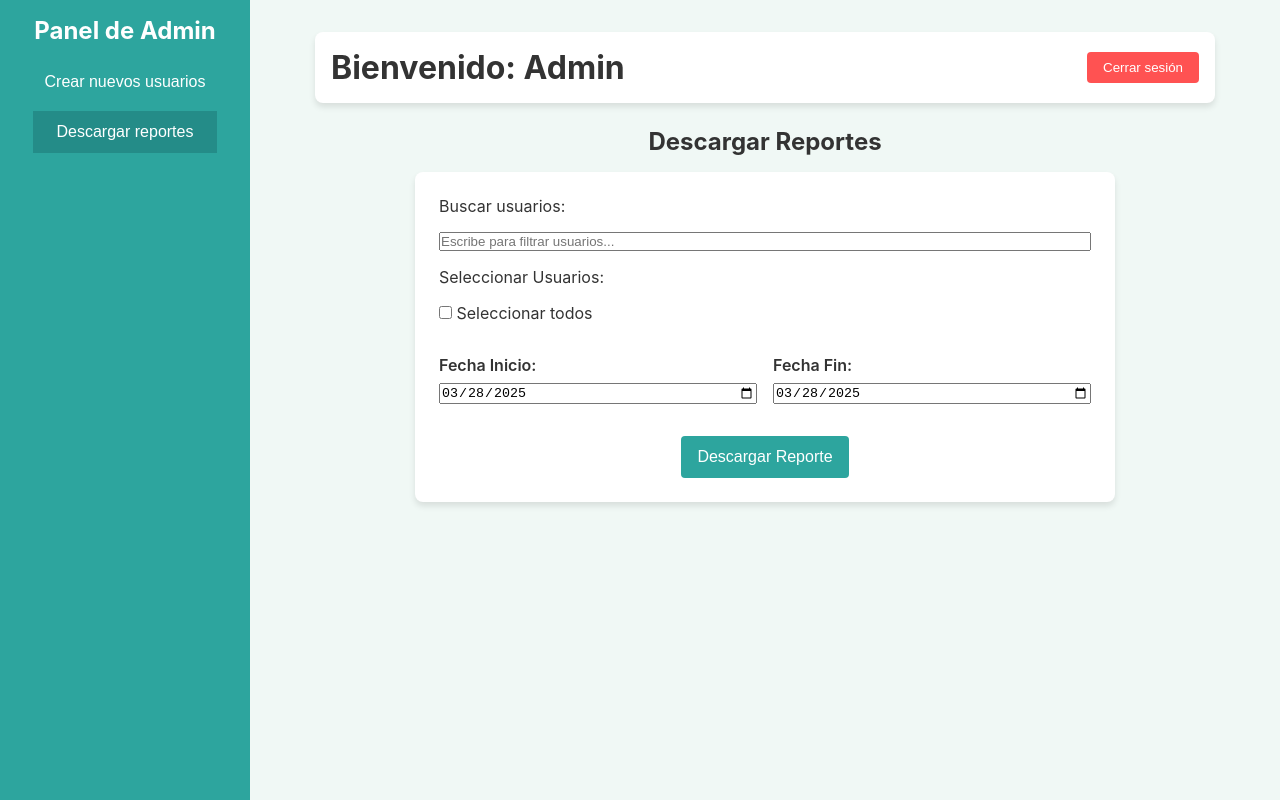
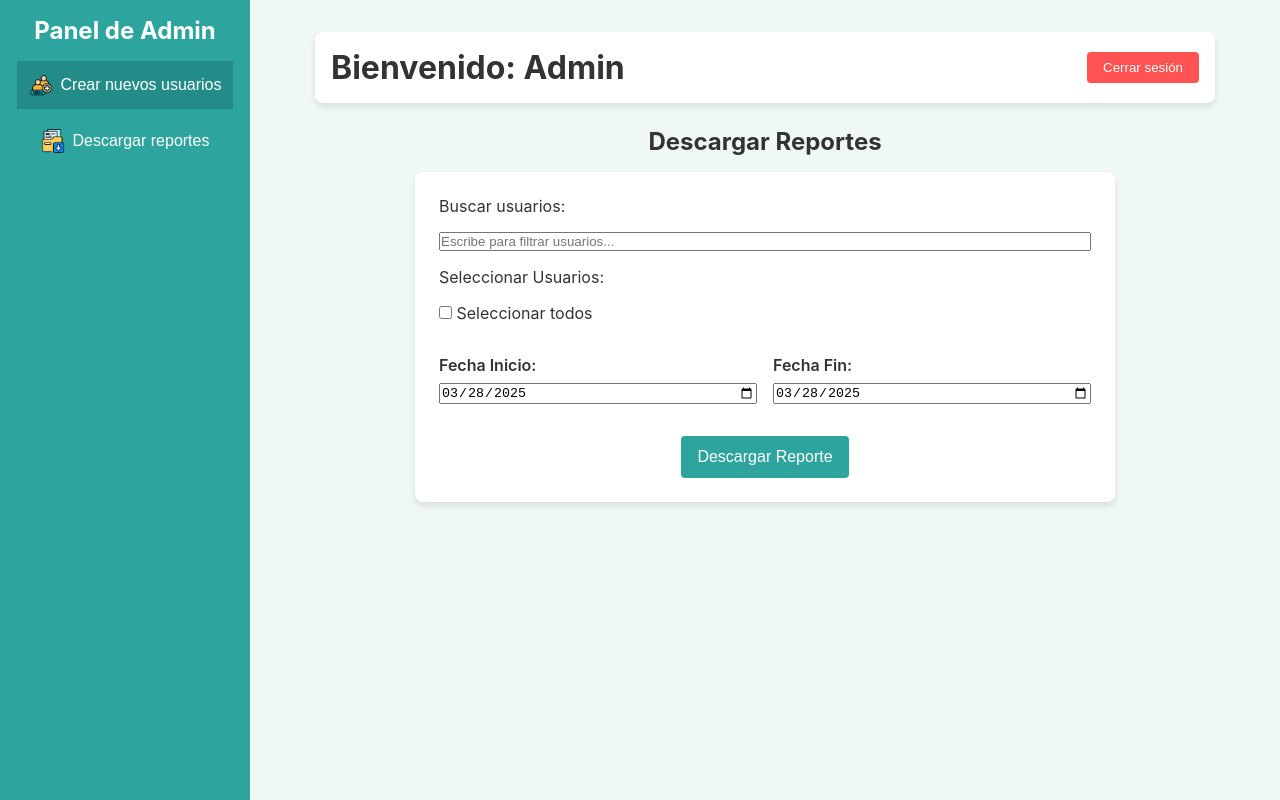
Before and after one commit to Anathema69/registro-cripto_v2, a website: page frontend/download-panel.html in a window 1280 px wide. Drawn offline with Linux system fonts and the light colour scheme; no server answers; sample sign-in values are in the browser's storage.

Commit message:
Corrección de iconos para el panel de admin

```diff
--- a/frontend/download-panel.html
+++ b/frontend/download-panel.html
@@ -12,12 +12,14 @@
         <nav>
             <ul>
                 <li>
-                    <button onclick="window.location.href='admin-panel.html'">
+                    <button class="active" id="crearUsuariosBtn">
+                        <img src="icon/panel_new_user.png" class="sidebar-icon" alt="Crear Usuario">
                         Crear nuevos usuarios
                     </button>
                 </li>
                 <li>
-                    <button class="active">
+                    <button id="descargarReportesBtn">
+                        <img src="icon/panel_download.png" class="sidebar-icon" alt="Descargar Reportes">
                         Descargar reportes
                     </button>
                 </li>
```
